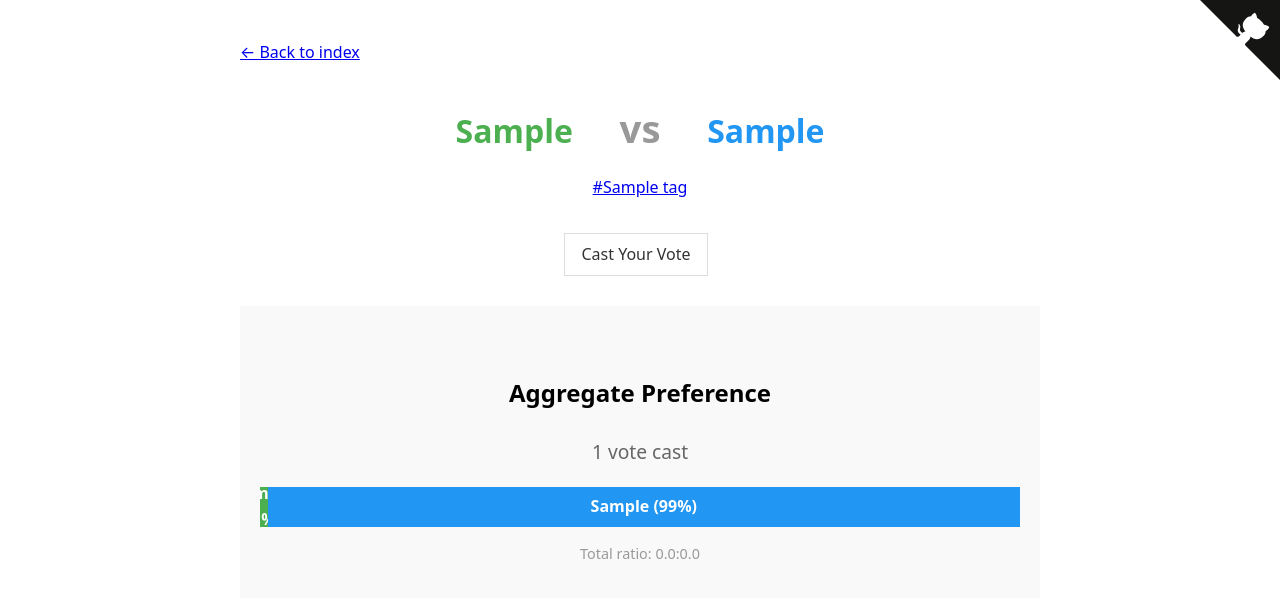
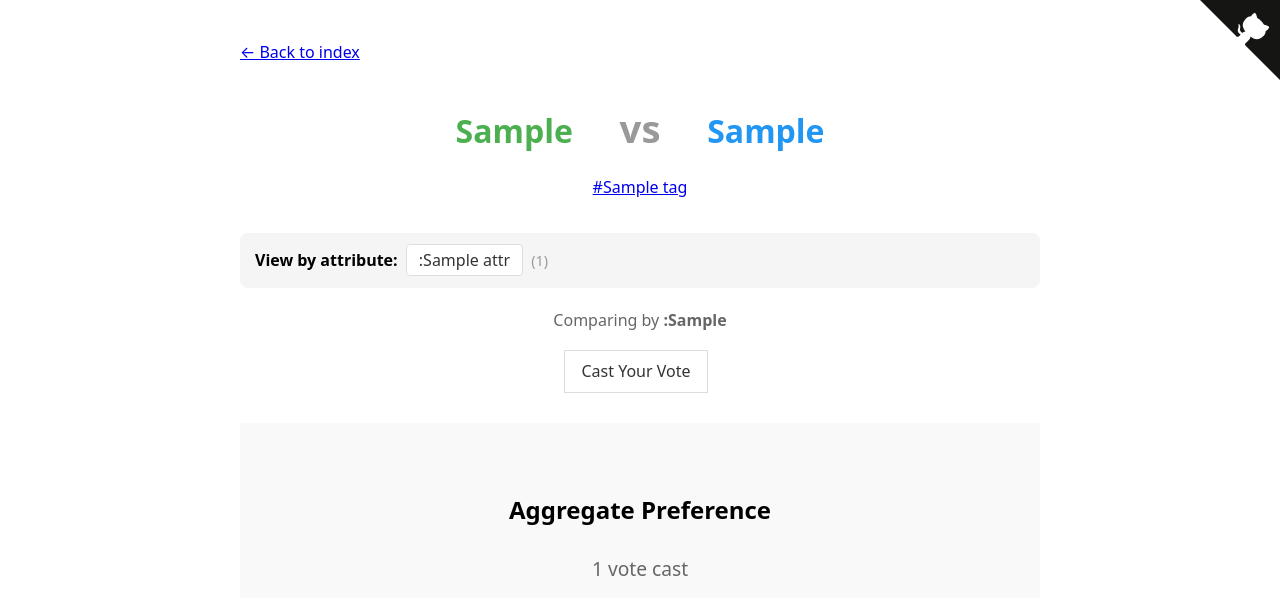
Before and after one commit to sortersocial/index, a FastAPI app: template src/templates/compare.html in a window 1280 px wide. Shown: the top 598 px of the page. Run offline with FastAPI, Linux system fonts and the light colour scheme; the template is opened without the code that fills it: most values are stand-ins (such as "Sample title", 1, 10 or a date in 2020).

Commit message:
Add attribute filtering to compare page
- Add attribute query parameter to compare endpoint
- Discover available attributes from votes between items
- Filter votes and aggregate by selected attribute
- Create shared _attribute_selector.html component
- Use shared component in both hashtag and compare pages
- Include current attribute in 'Cast Your Vote' mailto link

Now both hashtag rankings and item comparisons support
multi-dimensional attribute slicing consistently.

🤖 Generated with [Claude Code](https://claude.com/claude-code)

Co-Authored-By: Claude <noreply@anthropic.com>

```diff
--- a/src/main.py
+++ b/src/main.py
@@ -502,14 +502,17 @@ async def view_user(request: Request, user_email: str):
 
 
 @app.get("/compare/{item1}/vs/{item2}", response_class=HTMLResponse)
-async def compare_items(request: Request, item1: str, item2: str):
+async def compare_items(request: Request, item1: str, item2: str, attribute: str = None):
     """View comparison between two specific items with all votes and arguments"""
     from src.reducer import State
     from starlette.responses import RedirectResponse
+    from collections import Counter
 
     # Canonicalize URL: always sort items alphabetically
     if item1 > item2:
         canonical_url = f"/compare/{item2}/vs/{item1}"
+        if attribute:
+            canonical_url += f"?attribute={attribute}"
         return RedirectResponse(url=canonical_url, status_code=301)
 
     async with reducer_lock:
@@ -524,11 +527,26 @@ async def compare_items(request: Request, item1: str, item2: str):
             }, status_code=404)
 
         # Find all votes between these two items (in either direction)
+        all_comparison_votes = [
+            vote for vote in reducer.state.votes
+            if ((vote.item1 == item1 and vote.item2 == item2) or
+                (vote.item1 == item2 and vote.item2 == item1))
+            and vote.attribute is not None
+        ]
+
+        # Discover available attributes and their vote counts
+        attribute_counts = Counter(vote.attribute for vote in all_comparison_votes)
+        available_attributes = sorted(attribute_counts.items(), key=lambda x: x[1], reverse=True)
+
+        # If no attribute specified, use the one with most votes
+        if attribute is None and available_attributes:
+            attribute = available_attributes[0][0]
+
+        # Filter votes by selected attribute
         comparison_votes = [
-            vote for vote in reducer.state.votes
-            if (vote.item1 == item1 and vote.item2 == item2) or
-               (vote.item1 == item2 and vote.item2 == item1)
-        ]
+            vote for vote in all_comparison_votes
+            if vote.attribute == attribute
+        ] if attribute else []
 
         # Calculate aggregate preference
         item1_preference = 0.0
@@ -557,6 +575,8 @@ async def compare_items(request: Request, item1: str, item2: str):
         "item1_record": item1_record,
         "item2_record": item2_record,
         "votes": comparison_votes,
+        "available_attributes": available_attributes,
+        "current_attribute": attribute,
         "item1_preference": item1_preference,
         "item2_preference": item2_preference,
         "item1_percentage": item1_percentage,
--- /dev/null
+++ b/src/templates/_attribute_selector.html
@@ -0,0 +1,13 @@
+{% if available_attributes %}
+<div style="margin: 20px 0; padding: 15px; background: #f5f5f5; border-radius: 8px;">
+    <strong>View by attribute:</strong>
+    {% for attr, count in available_attributes %}
+    {% if attr == current_attribute %}
+    <span style="padding: 4px 12px; background: #4a90e2; color: white; border-radius: 4px; margin: 0 4px;">:{{ attr }}</span>
+    {% else %}
+    <a href="{{ base_url }}?attribute={{ attr }}" style="padding: 4px 12px; background: white; border: 1px solid #ddd; border-radius: 4px; margin: 0 4px; text-decoration: none; color: #333;">:{{ attr }}</a>
+    {% endif %}
+    <span style="color: #999; font-size: 0.9em;">({{ count }})</span>
+    {% endfor %}
+</div>
+{% endif %}
--- a/src/templates/compare.html
+++ b/src/templates/compare.html
@@ -85,8 +85,17 @@
         {% endif %}
     </div>
 
+    {% set base_url = "/compare/" + item1 + "/vs/" + item2 %}
+    {% include "_attribute_selector.html" %}
+
+    {% if current_attribute %}
+    <p style="text-align: center; color: #666;">
+        Comparing by <strong>:{{ current_attribute }}</strong>
+    </p>
+    {% endif %}
+
     <div class="action-buttons" style="text-align: center;">
-        <a href="mailto:about@mail.sorter.social?subject={{ ('Compare: ' + item1 + ' vs ' + item2)|urlencode }}&body={{ ('/' + item1 + ' > /' + item2 + ' { why ' + item1 + ' is better }')|urlencode }}" class="button">
+        <a href="mailto:about@mail.sorter.social?subject={{ ('Compare: ' + item1 + ' vs ' + item2)|urlencode }}&body={{ (':' + (current_attribute or 'overall') + '\n/' + item1 + ' > /' + item2 + ' { why ' + item1 + ' is better }')|urlencode }}" class="button">
             Cast Your Vote
         </a>
     </div>
```
Also changed, not shown: src/templates/hashtag.html (+2 -13 lines).
